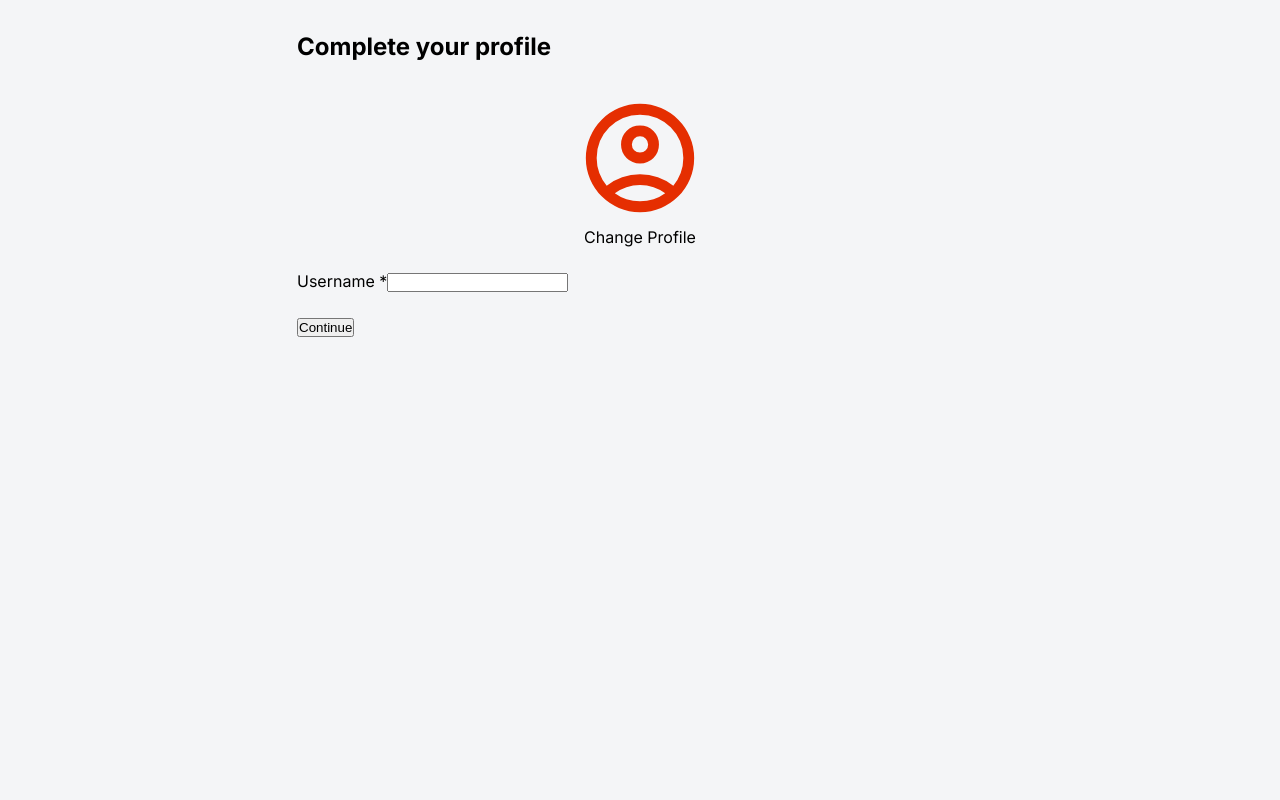
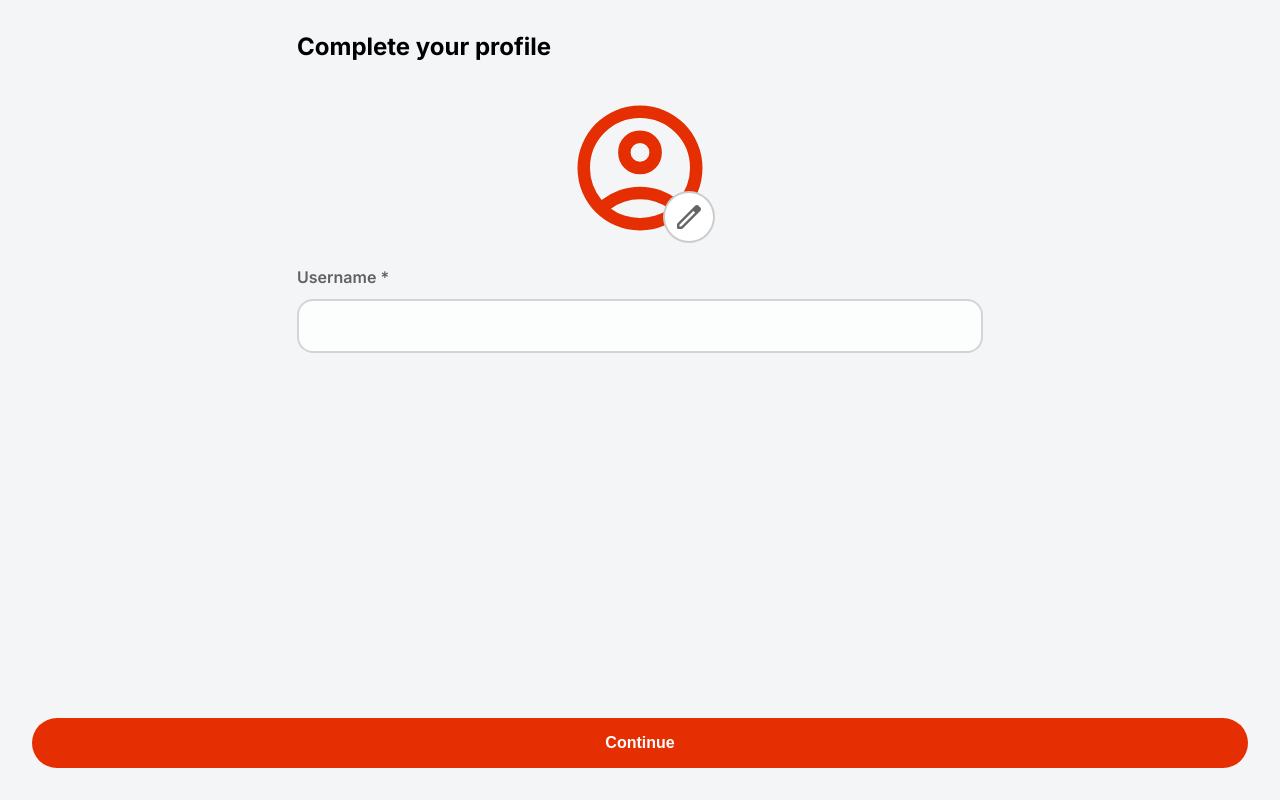
Before and after one commit to audemarsodato/ulalam, a React (Vite) app in the folder frontend/: page /profile-setup in a window 1280 px wide. Built offline with nearby package versions, Linux system fonts and the light colour scheme; a web font is replaced by a local one.

Commit message:
feat: Add temporary icon

```diff
--- a/frontend/index.html
+++ b/frontend/index.html
@@ -4,6 +4,7 @@
     <meta charset="UTF-8" />
     <meta name="viewport" content="width=device-width, initial-scale=1.0" />
     <link rel="stylesheet" href="https://fonts.googleapis.com/css2?family=Material+Symbols+Rounded:opsz,wght,FILL,GRAD@20..48,100..700,0..1,-50..200" />
+    <link rel="shortcut icon" href="./src/assets/icon.png">
     <title>frontend</title>
   </head>
   <body>
--- a/frontend/src/pages/complete-profile-page/CompleteProfilePage.css
+++ b/frontend/src/pages/complete-profile-page/CompleteProfilePage.css
@@ -5,16 +5,105 @@
         gap: 24px;
 }
 
-.complete-profile__profile-picture {
+.complete-profile__profile-picture-section {
         display: flex;
         justify-content: center;
         align-items: center;
         flex-direction: column;
+        gap: 12px;
+}
+
+.complete-profile__profile-picture-container {
+        width: 150px;
+        height: 150px;
+        overflow: hidden;
+        border-radius: 50%;
+
+        display: flex;
+        align-items: center;
+        justify-content: center;
+}
+
+.complete-profile__profile-image {
+        position: relative;
 }
 
 .profile-picture__image {
-        width: 130px;
-        height: 130px;
+        width: 150px;
+        height: 150px;
 
-        outline: var(--primary);
+        object-fit: cover;
+        object-position: center;
 }
+
+.change-profile-image__label {
+        display: flex;
+        justify-content: center;
+        align-items: center;
+        position: absolute;
+        right: 0;
+        bottom: 0;
+
+        padding: 8px;
+
+        background-color: #fff;
+        border-radius: 50%;
+        border: 2px solid #0003;
+        /* Change profile label styles */
+        /* font-size: var(--text-size);
+
+        font-weight: 500;
+        opacity: 80%; */
+        /* text-decoration: underline; */
+}
+
+.change-profile-image__label span {
+        font-size: 32px;
+
+        opacity: 60%;
+}
+
+.complete-profile__form {
+        display: flex;
+        flex-direction: column;
+        gap: 12px;
+}
+
+.complete-profile__username-label {
+        font-size: var(--text-size);
+
+        font-weight: 600;
+        opacity: 60%;
+}
+
+.complete-profile__username-input {
+        font-size: var(--text-size);
+        padding: 16px;
+
+        border: 2px solid #0003;
+        border-radius: 16px;
+        background-color: #fff;
+        font-weight: 600;
+        opacity: 80%;
+}
+
+.complete-profile__continue {
+        position: fixed;
+        left: 0;
+        right: 0;
+        bottom: 0;
+
+        padding: 32px;
+}
+
+.complete-profile__continue-button {
+        font-size: var(--text-size);
+        width: 100%;
+        padding: 1em;
+
+        font-weight: 700;
+        background-color: var(--primary);
+        color: #fff;
+        border: none;
+        border-radius: 50px;
+}
--- a/frontend/src/pages/complete-profile-page/CompleteProfilePage.jsx
+++ b/frontend/src/pages/complete-profile-page/CompleteProfilePage.jsx
@@ -24,14 +24,16 @@ export default function CompleteProfilePage() {
                         </header>
 
                         <section className="complete-profile__profile-form">
-                                <div className="complete-profile__profile-picture">
-                                        <div className="complete-profile__profile-picture-container">
-                                                <img className="profile-picture__image" src={profileImageSrc ? profileImageSrc : defaultProfileImage} alt="default profile picture" />
+                                <section className="complete-profile__profile-picture-section">
+                                        <div className="complete-profile__profile-image">
+                                                <div className="complete-profile__profile-picture-container">
+                                                        <img className="profile-picture__image" src={profileImageSrc ? profileImageSrc : defaultProfileImage} alt="default profile picture" />
+                                                </div>
+                                                <label htmlFor='profile-picture__input' className='change-profile-image__label'>
+                                                        <span className="material-symbols-rounded">edit</span>
+                                                        {/* Change Profile */}
+                                                </label>
                                         </div>
-                                        <label htmlFor='profile-picture__input' className='change-profile-image__button'>
-                                                {/* <span className="material-symbols-rounded">edit</span>  */}
-                                                Change Profile
-                                        </label>
                                         <input
                                                 type="file"
                                                 id='profile-picture__input'
@@ -40,20 +42,23 @@ export default function CompleteProfilePage() {
                                                 loading='lazy'
                                                 hidden
                                         />
-                                </div>
+                                </section>
 
-                                <form>
-                                        <label htmlFor="username-input">Username <span>*</span></label>
+                                <form className='complete-profile__form'>
+                                        <label className='complete-profile__username-label' htmlFor="username-input">Username <span>*</span></label>
                                         <input
                                                 type="text"
                                                 id='username-input'
                                                 onChange={(event => setUsername(event.target.value))}
                                                 value={username}
+                                                className='complete-profile__username-input'
+                                                required
+                                                // placeholder='Taga Saing'
                                         />
                                 </form>
 
-                                <section className="continue">
-                                        <button className="continue__button">Continue</button>
+                                <section className="complete-profile__continue">
+                                        <button className="complete-profile__continue-button">Continue</button>
                                 </section>
                         </section>
                 </section>
```
Also changed, not shown: frontend/src/assets/icon.png (added).
